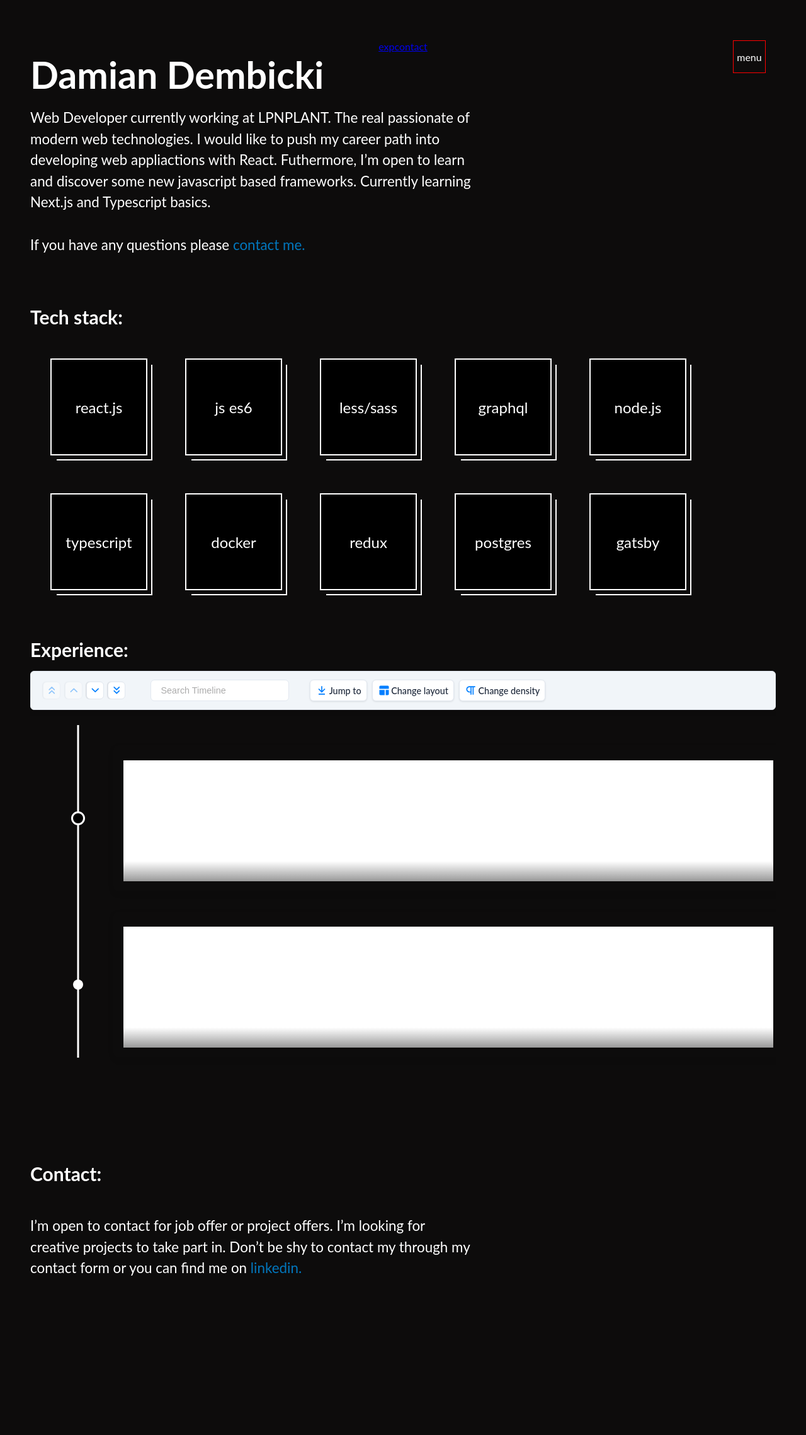
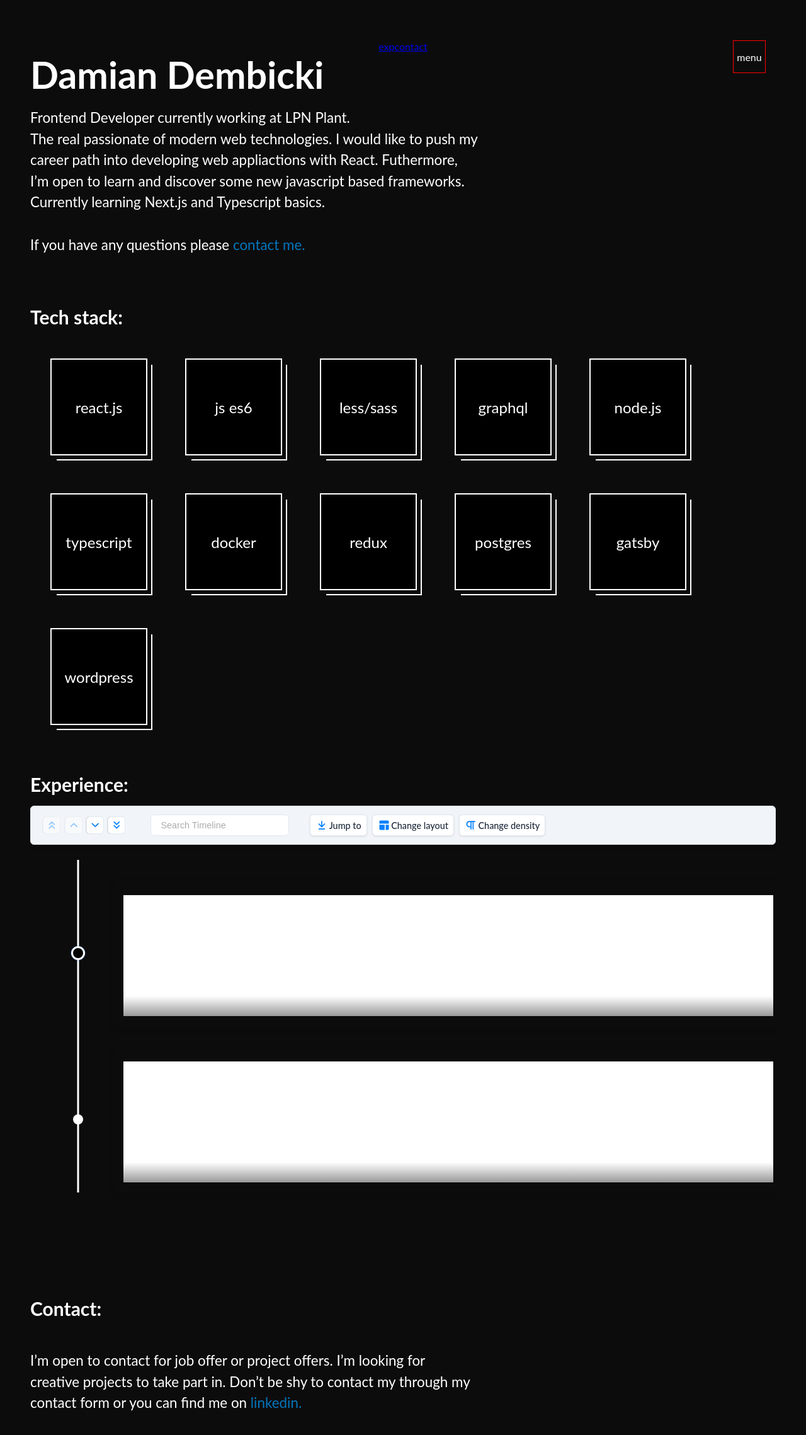
Before and after one commit to dembicki/minimal_portfolio, a React (Create React App) app: page / in a window 1280 px wide. Shown: the top 2278 px of the page at 63% size. Built offline with nearby package versions, Linux system fonts and the light colour scheme.

Commit message:
Restructure content into data files

```diff
--- a/src/components/Contact.jsx
+++ b/src/components/Contact.jsx
@@ -1,5 +1,7 @@
 import React from "react";
 import styled from "styled-components";
+
+import user from "../data/user";
 
 export default function Contact() {
   const Description = styled.p`
@@ -13,13 +15,28 @@ export default function Contact() {
     }
   `;
 
+  const Link = styled.a`
+    text-decoration: none;
+  `;
+
+  const linkedIn = user.links.filter((o) => o.name === "linkedin")[0];
+
   return (
     <div>
       <Description>
         I’m open to contact for job offer or project offers. I’m looking for
         creative projects to take part in. Don’t be shy to contact my through my
-        contact form or you can find me on <span>linkedin.</span>
+        contact form or you can find me on{" "}
+        <Link href={linkedIn.url} target="_blank" norefferer>
+          <span>{linkedIn.name}.</span>
+        </Link>
       </Description>
+      {/* <form>
+        <input type="text" />
+        <input type="text" />
+        <input type="textarea" />
+        <button type="submit">send</button>
+      </form> */}
     </div>
   );
 }
--- a/src/components/Experience.jsx
+++ b/src/components/Experience.jsx
@@ -2,6 +2,8 @@
 import React from "react";
 import { Chrono } from "react-chrono";
 import styled from "styled-components";
+
+import experience from "../data/experience";
 
 export default function Experience() {
   const Wrapper = styled.div`
@@ -25,31 +27,6 @@ export default function Experience() {
     line-height: 2rem;
   `;
 
-  const items = [
-    {
-      jobTitle: "Junior Frontend Developer",
-      companyName: "LPN PLANT, March 2020 - Present",
-      Description: [
-        "Developing dashboard for wireless managing outdoor lights installations using React Postgres, GraphQL, Ant Design, Nodejs with schedule planning integration and data analytics.",
-        "Developing dashboard for IoT data analytics using Cube.js, React, GraphQL, Nodejs",
-        "Rebranding existing client’s landing pages",
-        "Doing researches for potencial project tech stack based on customer needs",
-        "Managing small webdev team for some time.",
-      ],
-    },
-    {
-      jobTitle: "Junior Frontend Developer",
-      companyName: "LPN PLANT, March 2020 - Present",
-      Description: [
-        "Developing dashboard for wireless managing outdoor lights installations using React Postgres, GraphQL, Ant Design, Nodejs with schedule planning integration and data analytics.",
-        "Developing dashboard for IoT data analytics using Cube.js, React, GraphQL, Nodejs",
-        "Rebranding existing client’s landing pages",
-        "Doing researches for potencial project tech stack based on customer needs",
-        "Managing small webdev team for some time.",
-      ],
-    },
-  ];
-
   return (
     <Wrapper>
       <Chrono
@@ -62,7 +39,7 @@ export default function Experience() {
           cardForeColor: "violet",
         }}
       >
-        {items.map((item) => (
+        {experience.map((item) => (
           <CardWrapper>
             <JobTitle>{item.jobTitle}</JobTitle>
             <CompanyName>{item.companyName}</CompanyName>
--- a/src/components/Header.jsx
+++ b/src/components/Header.jsx
@@ -1,5 +1,7 @@
 import React from "react";
 import styled from "styled-components";
+
+import user from "../data/user";
 
 const Wrapper = styled.header`
   margin: 0;
@@ -26,13 +28,12 @@ const Description = styled.p`
 export default function Header() {
   return (
     <Wrapper>
-      <Heading>Damian Dembicki</Heading>
+      <Heading>
+        {user.firstName} {user.lastName}
+      </Heading>
       <Description>
-        Web Developer currently working at LPNPLANT. The real passionate of
-        modern web technologies. I would like to push my career path into
-        developing web appliactions with React. Futhermore, I’m open to learn
-        and discover some new javascript based frameworks. Currently learning
-        Next.js and Typescript basics.
+        {user.position} currently working at {user.currentCompany}. <br />
+        {user.description}
         <br />
         <br />
         If you have any questions please <span>contact me.</span>
--- a/src/components/TechStack.jsx
+++ b/src/components/TechStack.jsx
@@ -2,20 +2,9 @@ import React from "react";
 import styled from "styled-components";
 import Tile from "./Tile";
 
+import stack from "../data/stack";
+
 export default function TechStack() {
-  const skills = [
-    "react.js",
-    "js es6",
-    "less/sass",
-    "graphql",
-    "node.js",
-    "typescript",
-    "docker",
-    "redux",
-    "postgres",
-    "gatsby",
-  ];
-
   const Wrapper = styled.div`
     display: flex;
     justify-content: flex-start;
@@ -25,7 +14,7 @@ export default function TechStack() {
 
   return (
     <Wrapper>
-      {skills ? skills.map((e) => <Tile key={e} label={e} />) : null}
+      {stack ? stack.map((e) => <Tile key={e} label={e} />) : null}
     </Wrapper>
   );
 }
--- /dev/null
+++ b/src/data/experience.js
@@ -0,0 +1,26 @@
+const experience = [
+  {
+    jobTitle: "Junior Frontend Developer",
+    companyName: "LPN PLANT, March 2020 - Present",
+    Description: [
+      "Developing dashboard for wireless managing outdoor lights installations using React Postgres, GraphQL, Ant Design, Nodejs with schedule planning integration and data analytics.",
+      "Developing dashboard for IoT data analytics using Cube.js, React, GraphQL, Nodejs",
+      "Rebranding existing client’s landing pages",
+      "Doing researches for potencial project tech stack based on customer needs",
+      "Managing small webdev team for some time.",
+    ],
+  },
+  {
+    jobTitle: "Junior Frontend Developer",
+    companyName: "LPN PLANT, March 2020 - Present",
+    Description: [
+      "Developing dashboard for wireless managing outdoor lights installations using React Postgres, GraphQL, Ant Design, Nodejs with schedule planning integration and data analytics.",
+      "Developing dashboard for IoT data analytics using Cube.js, React, GraphQL, Nodejs",
+      "Rebranding existing client’s landing pages",
+      "Doing researches for potencial project tech stack based on customer needs",
+      "Managing small webdev team for some time.",
+    ],
+  },
+];
+
+export default experience;
--- /dev/null
+++ b/src/data/stack.js
@@ -0,0 +1,15 @@
+const stack = [
+  "react.js",
+  "js es6",
+  "less/sass",
+  "graphql",
+  "node.js",
+  "typescript",
+  "docker",
+  "redux",
+  "postgres",
+  "gatsby",
+  "wordpress",
+];
+
+export default stack;
--- /dev/null
+++ b/src/data/user.js
@@ -0,0 +1,26 @@
+const user = {
+  firstName: 'Damian',
+  lastName: 'Dembicki',
+  position: 'Frontend Developer',
+  currentCompany: 'LPN Plant',
+  description: `The real passionate of modern web technologies. I would like to push my
+  career path into developing web appliactions with React. Futhermore, I’m
+  open to learn and discover some new javascript based frameworks.
+  Currently learning Next.js and Typescript basics. `,
+  links: [
+    {
+      name: 'linkedin',
+      url: 'https://www.linkedin.com/in/dembicki-damian',
+    },
+    {
+      name: 'github',
+      url: 'github.com/dembicki/',
+    },
+    {
+      name: 'gitlab',
+      url: 'gitlab.com/dembicki/',
+    },
+  ]
+}
+
+export default user;
```
